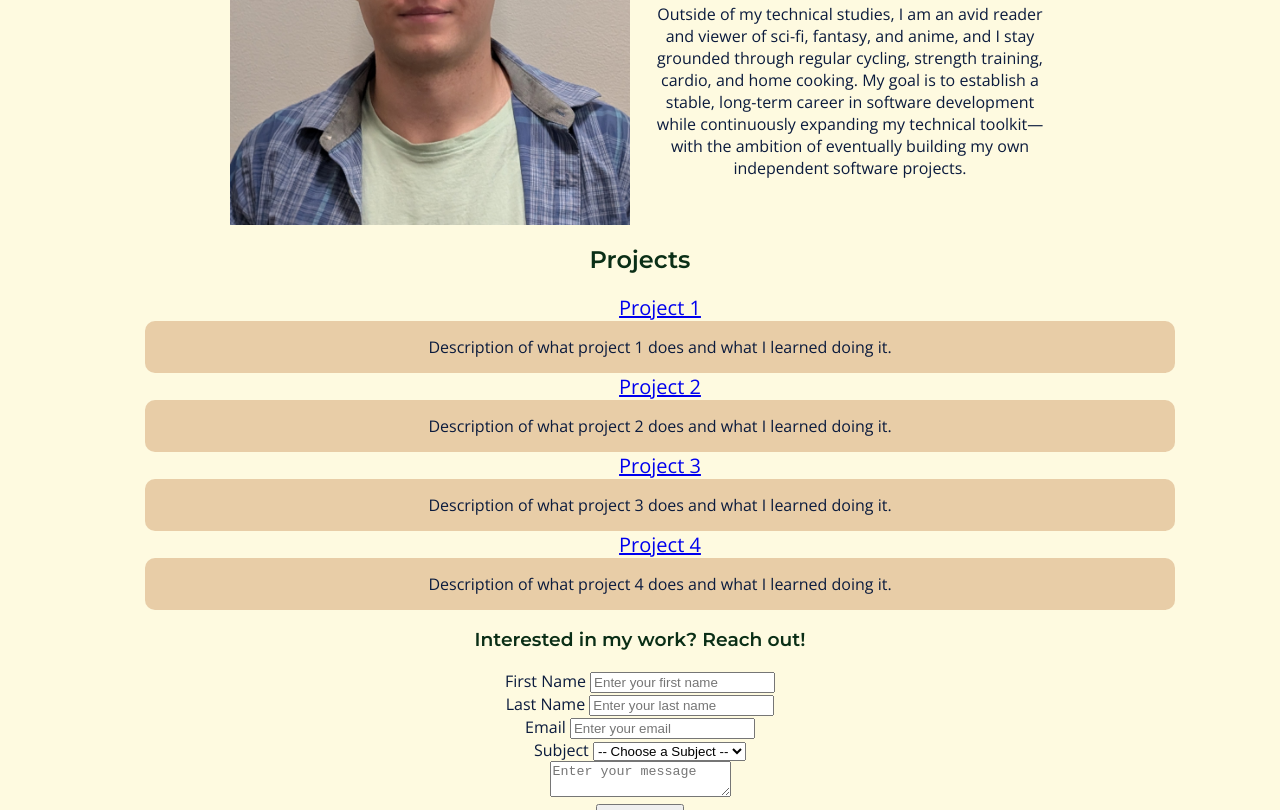
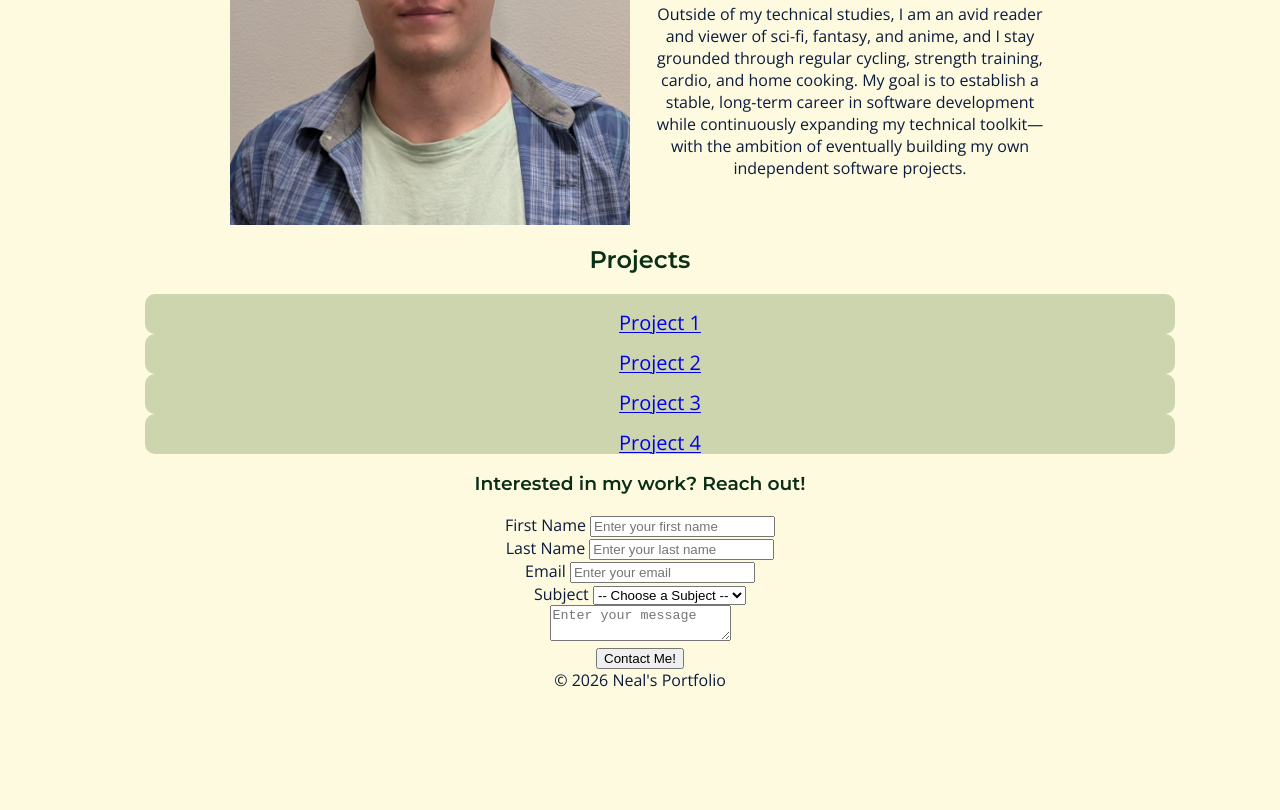
Before and after one commit to W0odyyy/FrontEnd, a plain HTML site: page Personal Portfolio/01/index.html in a window 1280 px wide. Shown: the part 491-1301 px from the top of the page. After the commit the page ends 1190 px from the top, so only its background shows below. Drawn offline with nearby package versions, Linux system fonts and the light colour scheme.

Commit message:
Interactivity added to projects list items on click and hover. Edited general styling.

```diff
--- a/Personal Portfolio/01/index.js
+++ b/Personal Portfolio/01/index.js
@@ -1,23 +1,29 @@
+/* Project list content and creation */
+
 const projectItems = [
 	{
 		title: "Project 1",
 		URL: "#",
-		Description: "Description of what project 1 does and what I learned doing it.",
+		Description:
+			"Description of what project 1 does and what I learned doing it. Description of what project 1 does and what I learned doing it.",
 	},
 	{
 		title: "Project 2",
 		URL: "#",
-		Description: "Description of what project 2 does and what I learned doing it.",
+		Description:
+			"Description of what project 2 does and what I learned doing it. Description of what project 2 does and what I learned doing it.",
 	},
 	{
 		title: "Project 3",
 		URL: "#",
-		Description: "Description of what project 3 does and what I learned doing it.",
+		Description:
+			"Description of what project 3 does and what I learned doing it. Description of what project 3 does and what I learned doing it. ",
 	},
 	{
 		title: "Project 4",
 		URL: "#",
-		Description: "Description of what project 4 does and what I learned doing it.",
+		Description:
+			"Description of what project 4 does and what I learned doing it. Description of what project 4 does and what I learned doing it.",
 	},
 ];
 
@@ -43,6 +49,12 @@ projectItems.forEach((projectItem) => {
 	projectListedItem.appendChild(projectLiLink);
 	projectListedItem.appendChild(projectLiPara);
 
+	projectListedItem.addEventListener("click", () => {
+		projectListedItem.classList.toggle("active");
+		//projectLiPara.classList.toggle("active");
+		//projectLiLink.classList.toggle("active");
+	});
+
 	projectList.appendChild(projectListedItem);
 });
 
--- a/Personal Portfolio/01/styles.css
+++ b/Personal Portfolio/01/styles.css
@@ -65,26 +65,51 @@ header {
 	justify-content: right;
 }
 
+/* Project List styling */
+
 ul {
 	list-style-type: none;
+}
+
+.project {
+	background: #ccd5ae;
+	border: 0px #4e706f;
+	backdrop-filter: blur(0px);
+	border-radius: 10px;
+	margin: 0 auto;
+	text-align: center;
+	padding: 15px;
+	transition: 0.3s ease;
+	max-width: 1000px;
+	max-height: 10px;
+	overflow: hidden;
+}
+
+.project:hover {
+	background: #d4a373;
+	border: 1px solid #4e706f;
+}
+
+.project.active {
+	background: #d4a373;
+	max-height: 100px;
 }
 
 .project a {
 	display: flex;
 	justify-content: center;
 	font-size: 1.25rem;
+	margin-bottom: 30px;
+	margin-left: 25rem;
+	margin-right: 25rem;
+	text-decoration-thickness: 1px;
+	text-underline-offset: 2px;
+	cursor: pointer;
 }
 
 .project p {
-	background: #d4a37385;
+	max-height: 0;
 	display: flex;
 	justify-content: center;
 	align-items: center;
-	border: 1px #4e706f;
-	backdrop-filter: blur(0px);
-	border-radius: 10px;
-	max-width: 1000px;
-	margin: 0 auto;
-	text-align: center;
-	padding: 15px;
 }
```
